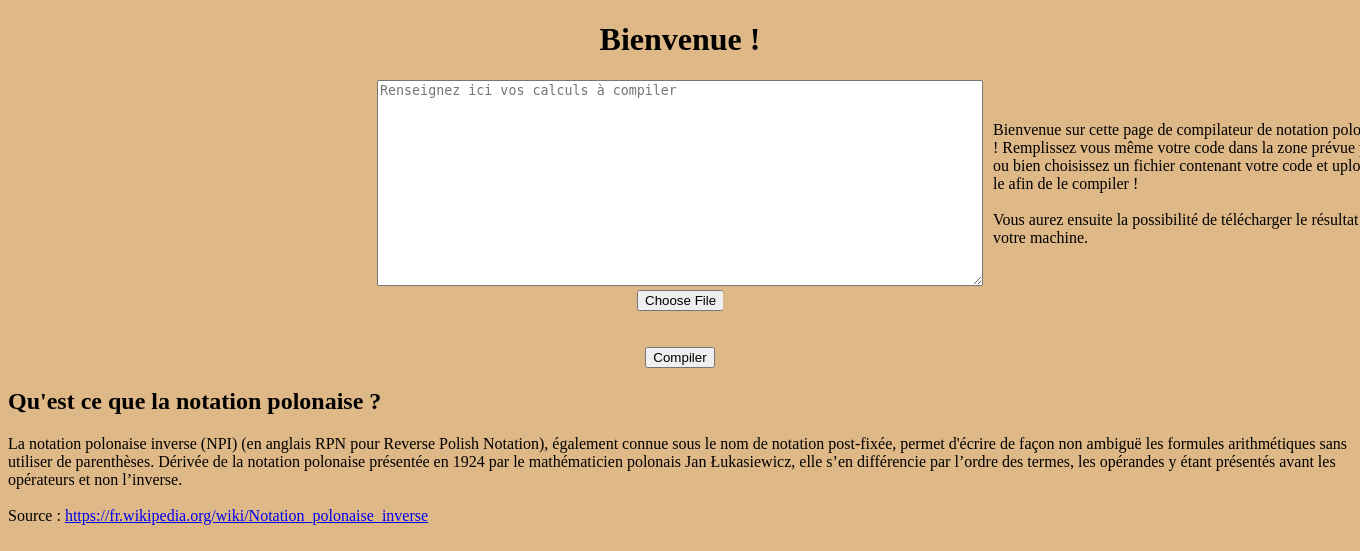
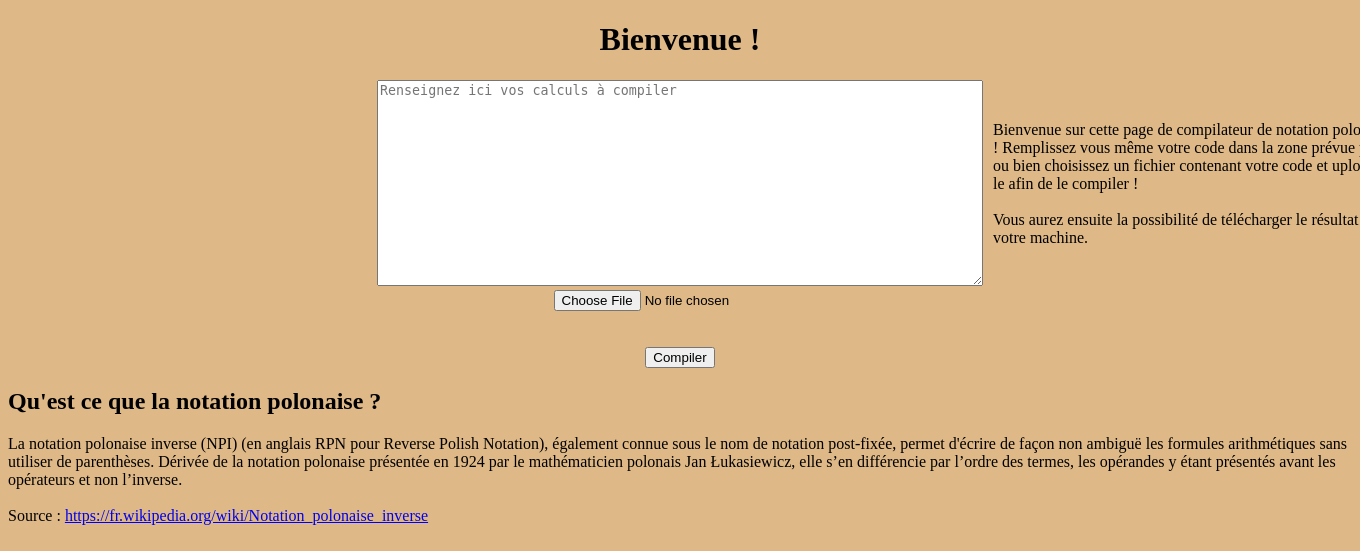
Before and after one commit to AxelSerieys/compilateur-AN, a PHP site: page / in a window 1360 px wide; the page is wider, and only the part inside the window is pictured. Shown: the top 551 px of that part. Run offline with PHP 8.4, Linux system fonts and the light colour scheme.

Commit message:
Bouton choisir un fichier s'affichait mal

```diff
--- a/css.css
+++ b/css.css
@@ -36,6 +36,5 @@ p {
 }
 
 input[name="file"] {
-    width: 86px;
     overflow:visible;
 }
```
